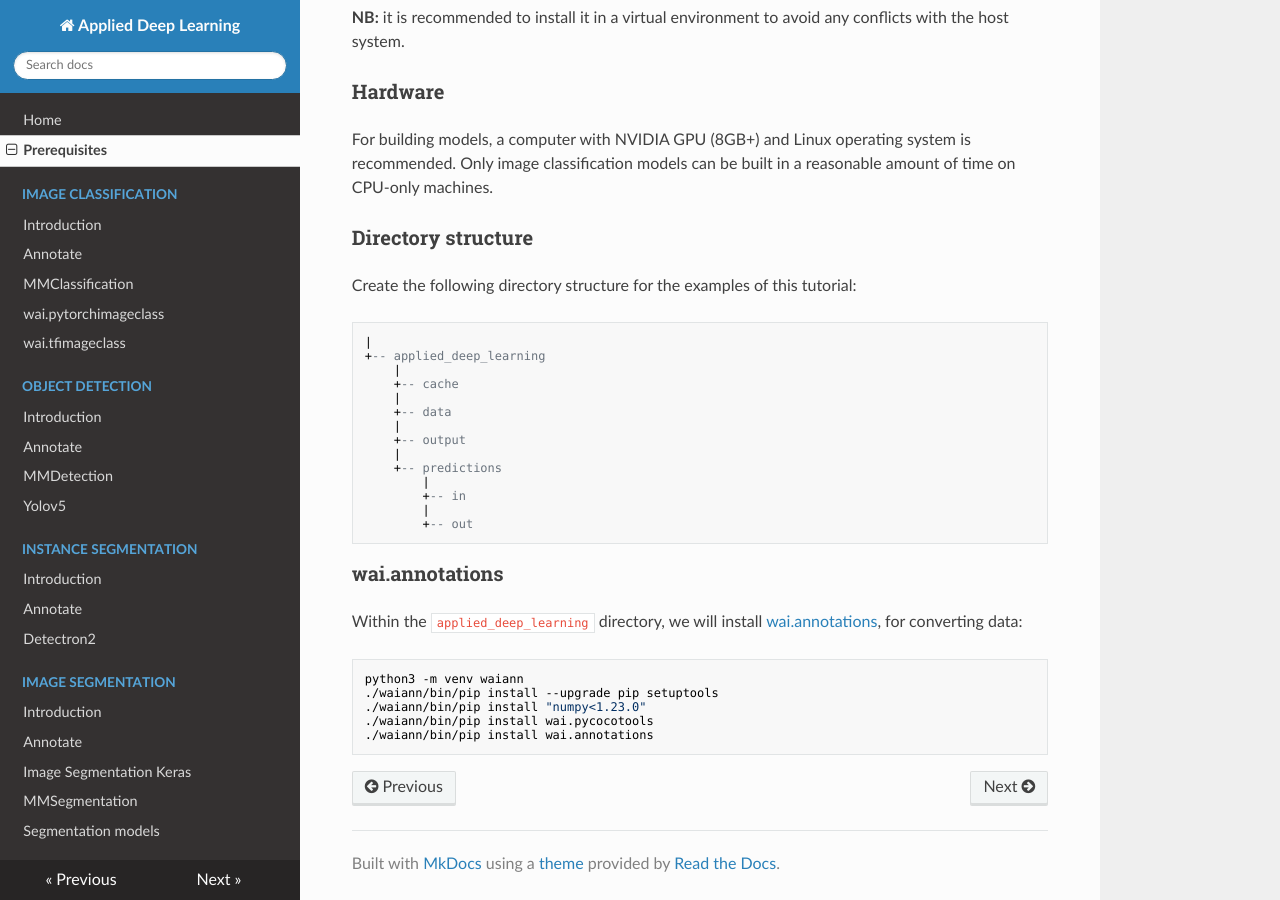
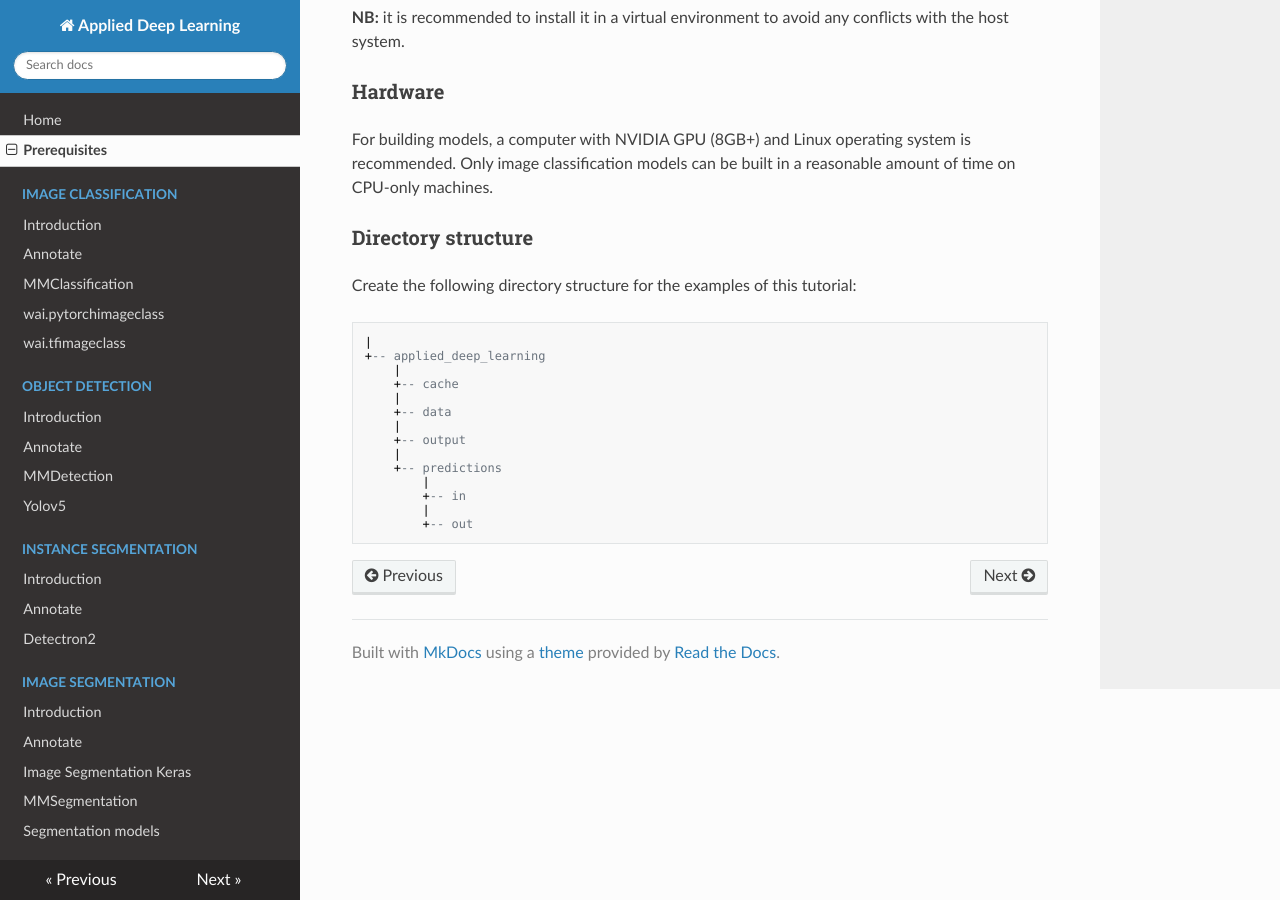
Before and after one commit to waikato-datamining/applied-deep-learning, an MkDocs documentation site: the page built from docs/prerequisites.md, in a window 1280 px wide and 900 px high, scrolled down 529 px. Built offline with MkDocs 1.6.1, drawn with Linux system fonts in a browser that asks for light colours; nearby versions of some CDN libraries.

Commit message:
removed wai.annotations again (we'll use a docker image instead)

````diff
--- a/docs/prerequisites.md
+++ b/docs/prerequisites.md
@@ -40,16 +40,3 @@ Create the following directory structure for the examples of this tutorial:
         |
         +-- out
 ```
-
-# wai.annotations
-
-Within the `applied_deep_learning` directory, we will install [wai.annotations](https://github.com/waikato-ufdl/wai-annotations),
-for converting data:
-
-```bash
-python3 -m venv waiann
-./waiann/bin/pip install --upgrade pip setuptools
-./waiann/bin/pip install "numpy<1.23.0"
-./waiann/bin/pip install wai.pycocotools
-./waiann/bin/pip install wai.annotations
-```
````
